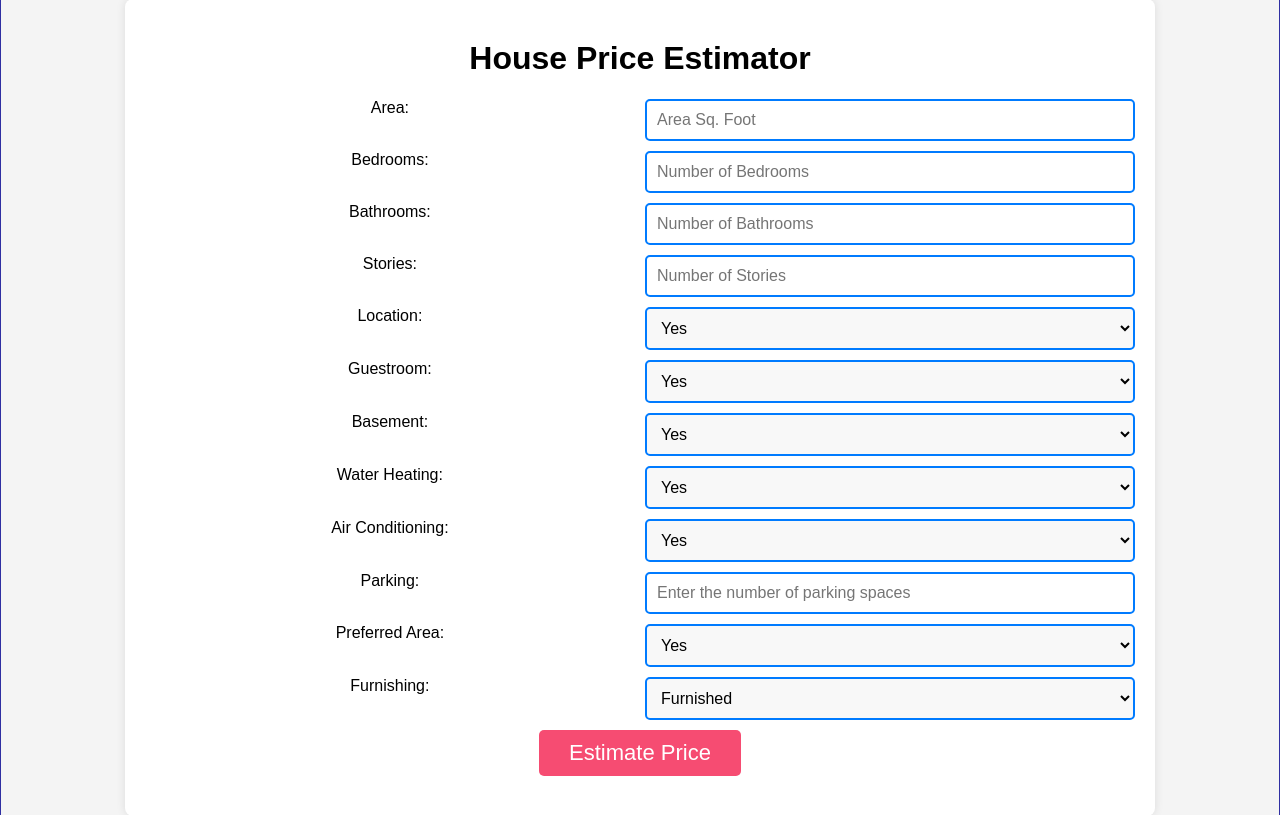
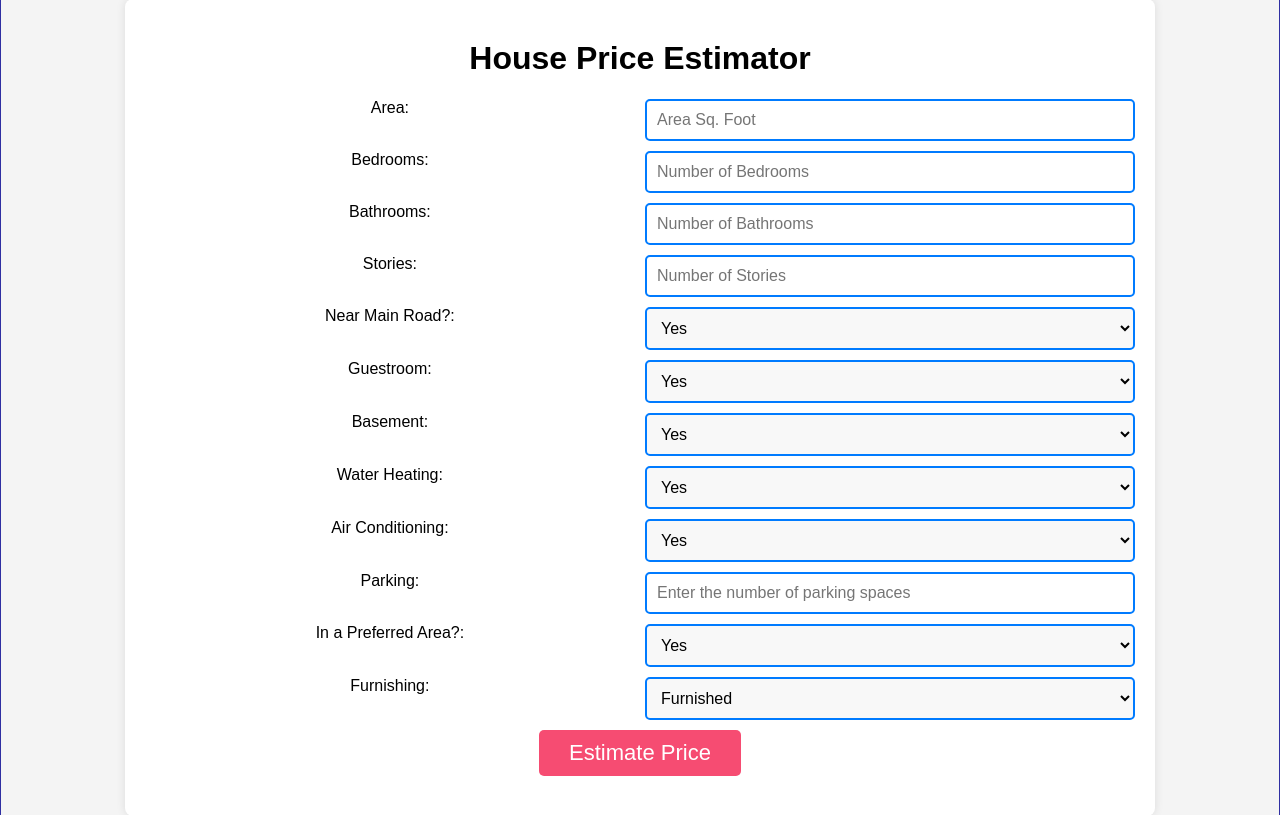
Before and after one commit to rsm-kmadhavan/Predictive-Analytics---House-Price-Estimator, a Flask app: page / in a window 1280 px wide. Shown: the part 81-896 px from the top of the page. Run offline with Flask 3, Linux system fonts and the light colour scheme; parts of the project's set-up code (start-up, migrations or seed data) failed here and were passed over.

Commit message:
changin field names to be more understandable

```diff
--- a/templates/index.html
+++ b/templates/index.html
@@ -30,7 +30,7 @@
                 <label for="stories">Stories:</label>
                 <input type="number" id="stories" name="stories" placeholder="Number of Stories" value="{{ form_data.get('stories', '') }}" required>
 
-                <label for="mainroad">Location:</label>
+                <label for="mainroad">Near Main Road?:</label>
                 <select id="mainroad" name="mainroad">
                     <option value="yes" {% if form_data.mainroad == 'yes' %}selected{% endif %}>Yes</option>
                     <option value="no" {% if form_data.mainroad == 'no' %}selected{% endif %}>No</option>
@@ -68,7 +68,7 @@
                 <label for="parking">Parking:</label>
                 <input type="number" id="parking" name="parking" placeholder="Enter the number of parking spaces" value="{{ form_data.get('parking', '') }}" required>
 
-                <label for="prefarea">Preferred Area:</label>
+                <label for="prefarea">In a Preferred Area?:</label>
                 <select id="prefarea" name="prefarea">
                     <option value="yes" {% if form_data.prefarea == 'yes' %}selected{% endif %}>Yes</option>
                     <option value="no" {% if form_data.prefarea == 'no' %}selected{% endif %}>No</option>
```
